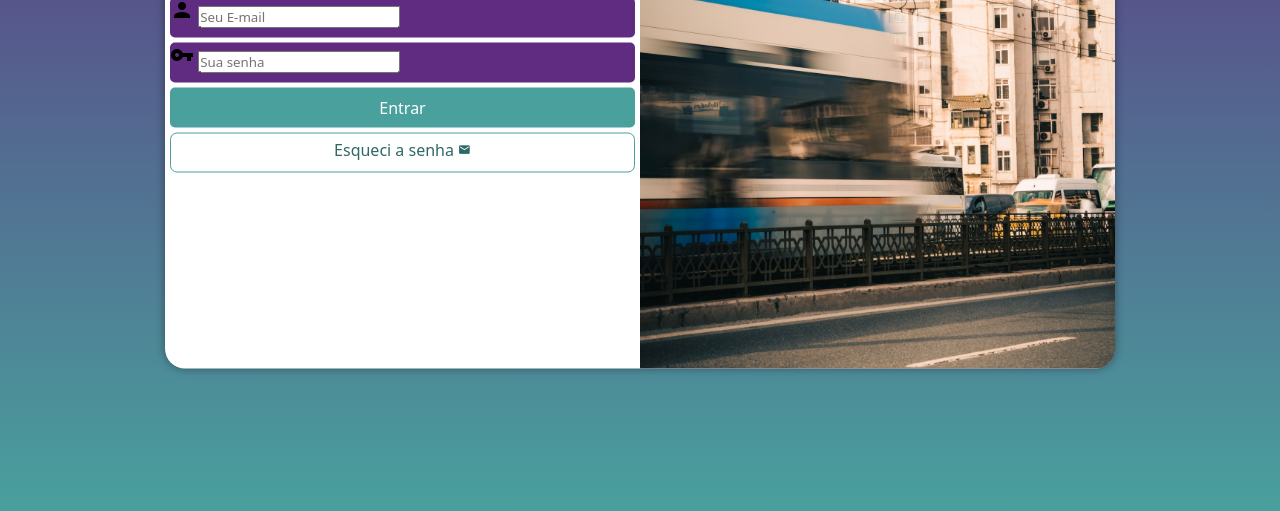
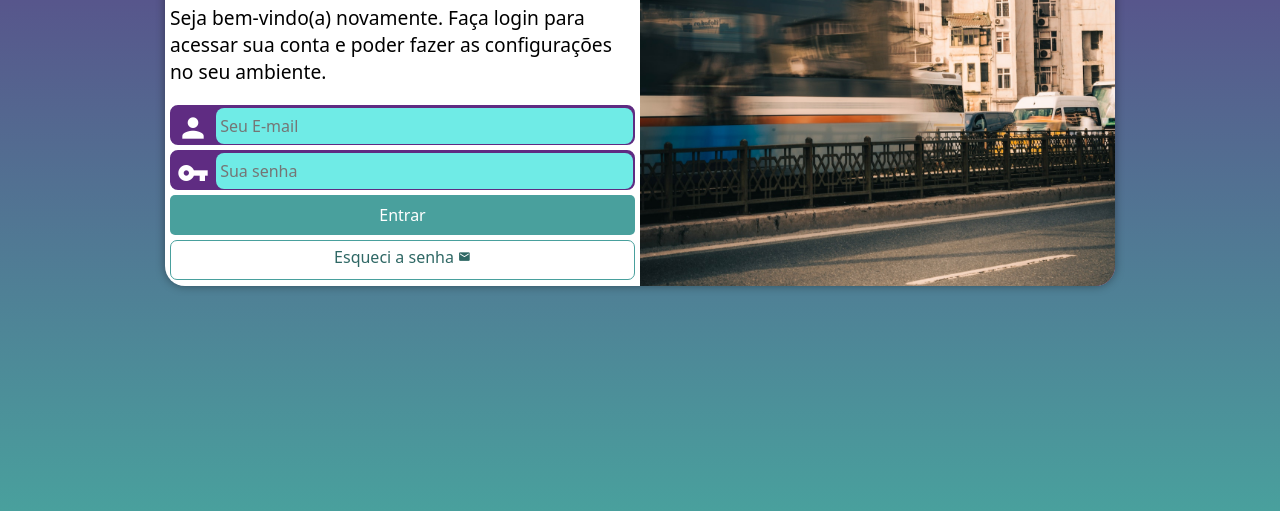
Before and after one commit to oliveira97/projeto-login, a plain HTML site: page index.html in a window 1280 px wide. Shown: the part 289-800 px from the top of the page. Drawn offline with Linux system fonts and the light colour scheme.

Commit message:
bugfixed

```diff
--- a/estilos/media-query.css
+++ b/estilos/media-query.css
@@ -8,6 +8,7 @@
 
     section#login {
         width: 80vw;
+        height: 280px;
     }
 
     section#login > div#imagem {
@@ -30,6 +31,7 @@
 
     section#login {
         width: 950px;
+        height: 350px;
     }
 
     section#login > div#imagem {
@@ -49,5 +51,7 @@
 
     div#formulario > p {
         font-size: 1.2em;
+        margin: 20px 0px;
     }
+
 }
--- a/estilos/style.css
+++ b/estilos/style.css
@@ -25,7 +25,6 @@ section#login {
     position: absolute;
     top: 50%;
     left: 50%;
-    transform: translate(-50%, -50%);
     overflow: hidden;
 
     background-color: white;
@@ -34,6 +33,7 @@ section#login {
     border-radius: 20px;
     box-shadow: 0px 0px 10px rgba(0, 0, 0, 0.384);
 
+    transform: translate(-50%, -50%);
     transition: width 0.3s, height 0.3s;
     transition-timing-function: ease;
 }
@@ -62,15 +62,40 @@ div#formulario > p {
 
 form > div.campo {
     background-color: #5f2c82;
+    border: 2px solid #5f2c82;
     display: block;
     width: 100%;
     height: 40px;
-    border-radius: 5px;
+    border-radius: 8px;
     margin: 5px 0px;
 }
 
 div.campo > label {
     display: none;
+}
+
+div.campo > i {
+    color: white;
+    font-size: 2em;
+    width: 40px;
+    padding: 5px;
+}
+
+div.campo > input {
+    background-color: #6febe6;
+    font-size: 1em;
+    width: calc(100% - 44.5px);
+    height: 100%;
+
+    border: 0px;
+    border-radius: 8px;
+    padding: 4px;
+    transform: translateY(-12px);
+}
+
+div.campo > input:focus-within {
+    background-color: white;
+
 }
 
 form > input[type=submit] {
```
